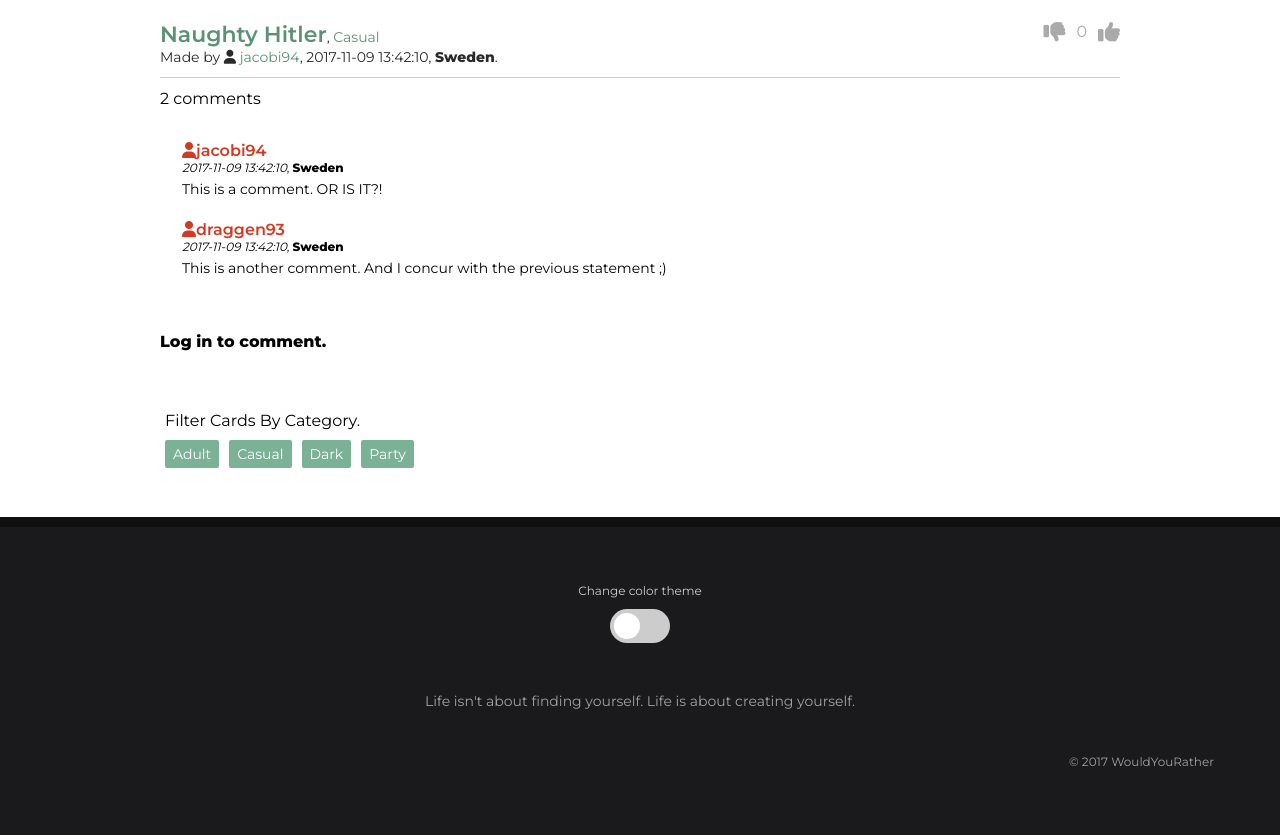
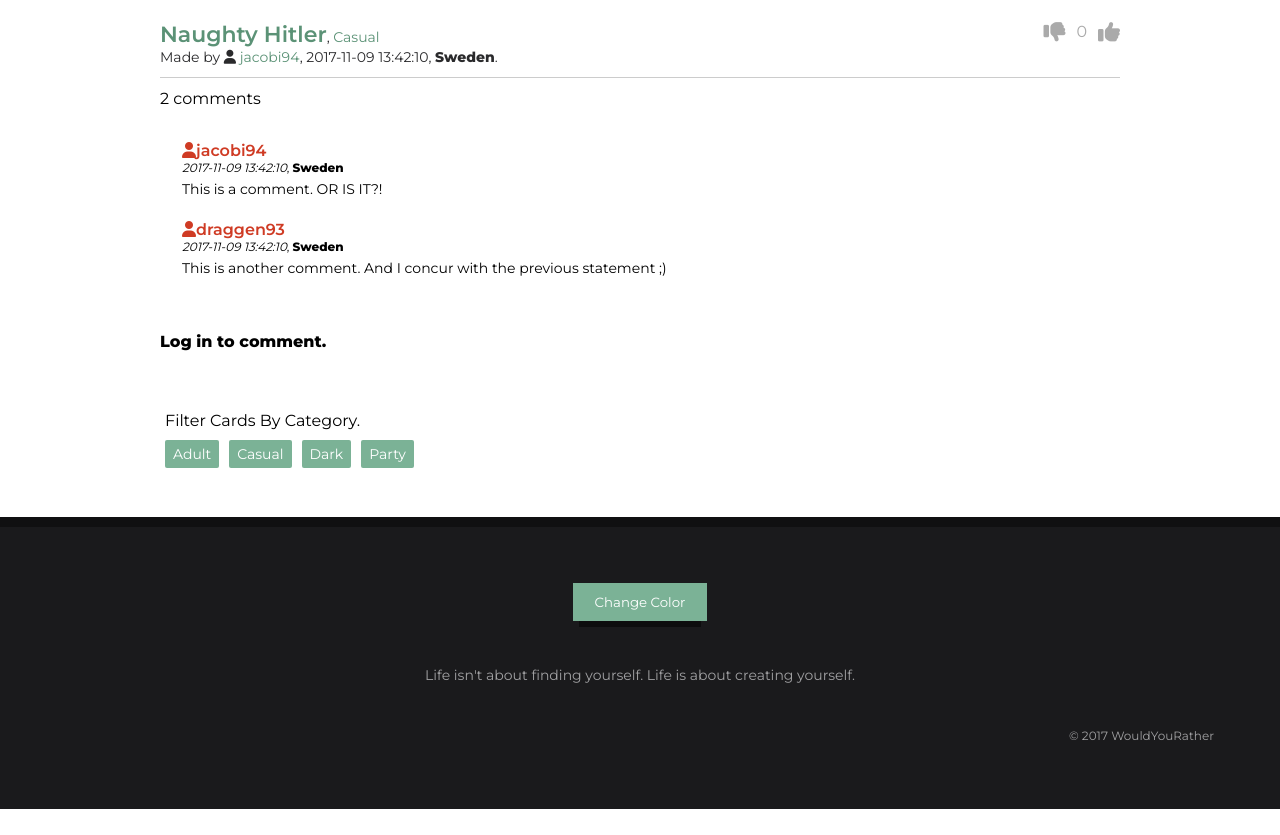
Before and after one commit to duvan094/PHPproject, a PHP site: page /index.php in a window 1280 px wide. Shown: the part 429-1264 px from the top of the page. After the commit the page ends 1238 px from the top, so only its background shows below. Run offline with PHP 8.4, Linux system fonts and the light colour scheme; data comes from the database, SQL or seed files in the repository; some libraries are stand-ins or nearby versions.

Commit message:
Styled the button a little better

```diff
--- a/css/main.css
+++ b/css/main.css
@@ -1019,66 +1019,21 @@ footer>#copyright{
 	padding-bottom: 44px;
 }
 
-#colorToggle>label {
-  position: relative;
-  display: inline-block;
-  width: 60px;
-  height: 34px;
+#colorToggle>input{
+	padding:11px 22px;
+	background:#7BB296;
+	border: none;
+	color:#FFF;
+	cursor: pointer;
+	-webkit-box-shadow: 0px 12px 0px -6px rgba(0,0,0,0.5);
+	-moz-box-shadow: 0px 12px 0px -6px rgba(0,0,0,0.5);
+	box-shadow: 0px 12px 0px -6px rgba(0,0,0,0.5);
+
 }
 
-#colorToggle>p{
-	color:#CCC;
-	font-size: 12px;
-	padding-bottom: 11px;
+#colorToggle>input:hover{
+	background: #5B9276;
 }
-
-#colorToggle>label>input {
-  display:none;
-}
-
-.slider {
-  position: absolute;
-  cursor: pointer;
-  top: 0;
-  left: 0;
-  right: 0;
-  bottom: 0;
-  background-color: #ccc;
-  -webkit-transition: .4s;
-  transition: .4s;
-}
-
-.slider:before {
-  position: absolute;
-  content: "";
-  height: 26px;
-  width: 26px;
-  left: 4px;
-  bottom: 4px;
-  background-color: #FFF;
-  -webkit-transition: .2s;
-  transition: .2s;
-}
-
-input:checked + .slider {
-  background-color: #FF5B44;
-}
-
-input:checked + .slider:before {
-  -webkit-transform: translateX(26px);
-  -ms-transform: translateX(26px);
-  transform: translateX(26px);
-}
-
-/* Rounded sliders */
-.slider.round {
-  border-radius: 34px;
-}
-
-.slider.round:before {
-  border-radius: 50%;
-}
-
 
 @media(min-width:420px){
 	#topListContainer{
--- a/footer.php
+++ b/footer.php
@@ -1,10 +1,6 @@
 <footer>
 	<form id='colorToggle' action='' method='post'>
-		<p>Change color theme</p>
-	  <label>
-			<input type='checkbox' name='changeColor' value='' onChange='this.form.submit()'>
-	    <span class="slider round"></span>
-	  </label>
+		<input type="submit" name="changeColor" value="Change Color">
 	</form>
 
 	<p><a href="https://www.facebook.com/jacob.duvander?ref=br_rs" target="_blank">Life isn't about finding yourself. Life is about creating yourself.</a></p>
```
